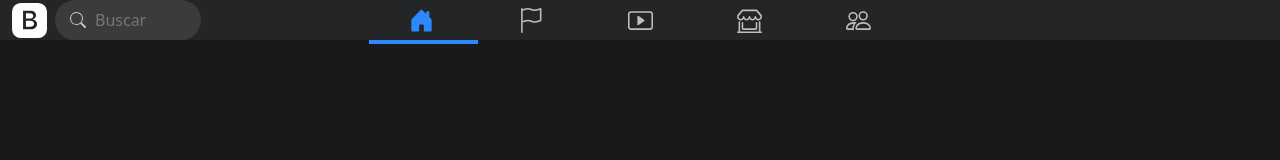
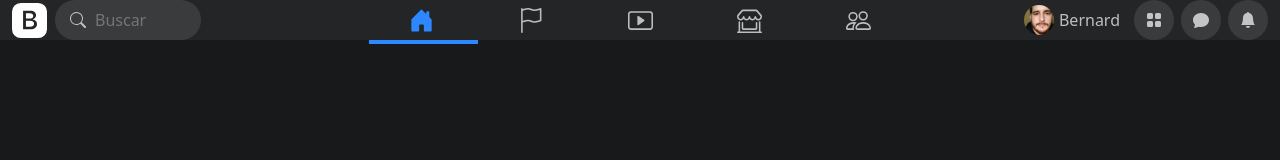
Before and after one commit to Bernard301094/red-social, a plain HTML site: page index.html in a window 1280 px wide. Drawn offline with Linux system fonts and the light colour scheme.

Commit message:
Nav en Header creado

```diff
--- a/css/styles.css
+++ b/css/styles.css
@@ -91,3 +91,34 @@ header .menu .active:hover {
     border-radius: 0px;
     color:var(--activo)
 }
+
+/* ------------------------------------------- Botones --------------------------------------------------- */
+header .botones a {
+    background: var(--input);
+    display: inline-flex;
+    border-radius: 100px;
+    min-width: 40px;
+    height: 40px;
+    align-items: center;
+    justify-content: center;
+    margin-left: 7px;
+}
+
+header .botones a:hover{
+    background: #4b4d4e;
+    color: var(--texto);
+}
+
+header .botones .perfil {
+    height: 40px;
+    padding: 0 7px;
+    background: none;
+    min-width: max-content;
+}
+
+header .botones .perfil img {
+    width: 30px;
+    height: 30px;
+    border-radius: 100px;
+    margin-right: 5px;
+}
--- a/index.html
+++ b/index.html
@@ -60,7 +60,26 @@
                 </div>
 
                 <!-- Logo y Barra de Búsqueda -->
-                <div class="col-2"></div>
+                <nav class="botones col-2 text-end d-flex align-items-center justify-content-end">
+                    <a href="#" class="perfil">
+                        <img src="img/mi-foto.jpg" alt=""> Bernard
+                    </a>
+                    <a href="#">
+                        <svg xmlns="http://www.w3.org/2000/svg" width="16" height="16" fill="currentColor" class="bi bi-grid-fill" viewBox="0 0 16 16">
+                            <path d="M1 2.5A1.5 1.5 0 0 1 2.5 1h3A1.5 1.5 0 0 1 7 2.5v3A1.5 1.5 0 0 1 5.5 7h-3A1.5 1.5 0 0 1 1 5.5zm8 0A1.5 1.5 0 0 1 10.5 1h3A1.5 1.5 0 0 1 15 2.5v3A1.5 1.5 0 0 1 13.5 7h-3A1.5 1.5 0 0 1 9 5.5zm-8 8A1.5 1.5 0 0 1 2.5 9h3A1.5 1.5 0 0 1 7 10.5v3A1.5 1.5 0 0 1 5.5 15h-3A1.5 1.5 0 0 1 1 13.5zm8 0A1.5 1.5 0 0 1 10.5 9h3a1.5 1.5 0 0 1 1.5 1.5v3a1.5 1.5 0 0 1-1.5 1.5h-3A1.5 1.5 0 0 1 9 13.5z"/>
+                        </svg>
+                    </a>
+                    <a href="#">
+                        <svg xmlns="http://www.w3.org/2000/svg" width="16" height="16" fill="currentColor" class="bi bi-chat-fill" viewBox="0 0 16 16">
+                            <path d="M8 15c4.418 0 8-3.134 8-7s-3.582-7-8-7-8 3.134-8 7c0 1.76.743 3.37 1.97 4.6-.097 1.016-.417 2.13-.771 2.966-.079.186.074.394.273.362 2.256-.37 3.597-.938 4.18-1.234A9.06 9.06 0 0 0 8 15"/>
+                        </svg>
+                    </a>
+                    <a href="#">
+                        <svg xmlns="http://www.w3.org/2000/svg" width="16" height="16" fill="currentColor" class="bi bi-bell-fill" viewBox="0 0 16 16">
+                            <path d="M8 16a2 2 0 0 0 2-2H6a2 2 0 0 0 2 2m.995-14.901a1 1 0 1 0-1.99 0A5.002 5.002 0 0 0 3 6c0 1.098-.5 6-2 7h14c-1.5-1-2-5.902-2-7 0-2.42-1.72-4.44-4.005-4.901z"/>
+                        </svg>
+                    </a>
+                </nav>
 
             </div>
         </div>
```
Also changed, not shown: img/mi-foto.jpg (added).
